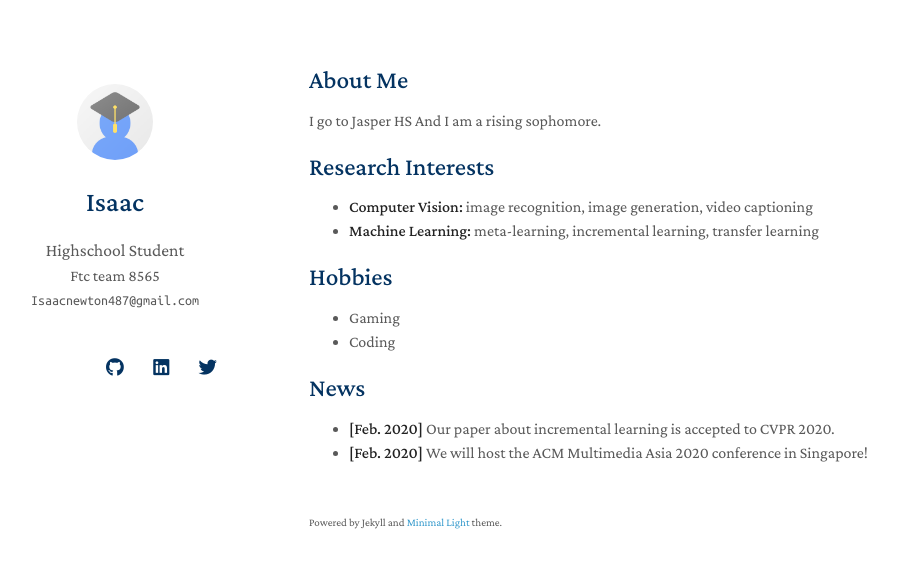
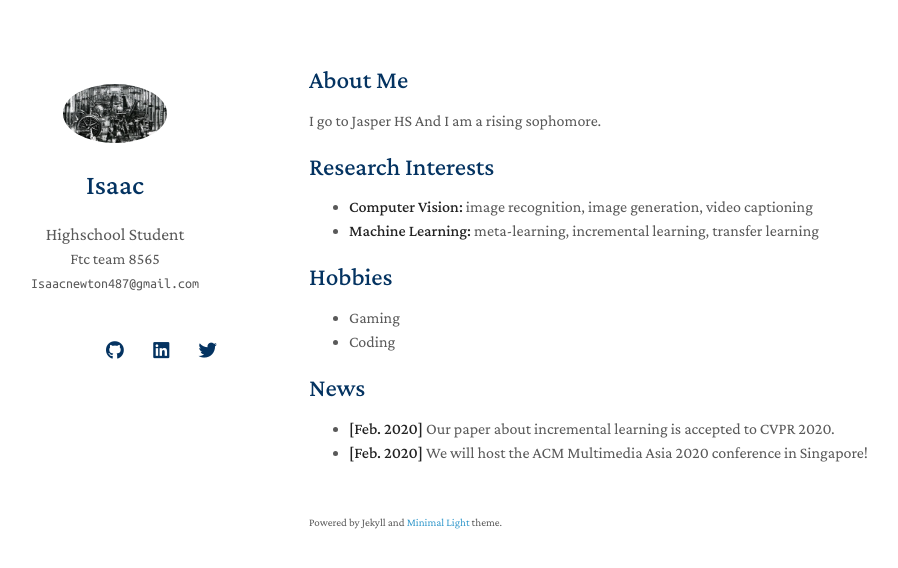
Before and after one commit to isaac230/Isaacs-Webpage, a Jekyll site: the page built from index.md, in a window 1280 px wide. Shown: the top 568 px of the page, without its empty margins (161-1059 px from the left). Built offline with Jekyll 4.4.1, drawn with Linux system fonts in a browser that asks for light colours; nearby versions of some CDN libraries; a style sheet for code colours, icons or effects is not loaded; our own code applies the rules of GitHub Pages for plain Markdown files.

Commit message:
changed code for image

```diff
--- a/_config.yml
+++ b/_config.yml
@@ -20,7 +20,7 @@ twitter: https://twitter.com/
 
 # Images (e.g., your profile picture and your website's favicon)
 # "favicon" and "favicon_dark" are used for the light and dark modes, respectively.
-avatar: ./assets/img/avatar.png
+avatar: ./assets/img/first.jpeg
 favicon: ./assets/img/favicon.png
 favicon_dark: ./assets/img/favicon-dark.png
 
```
